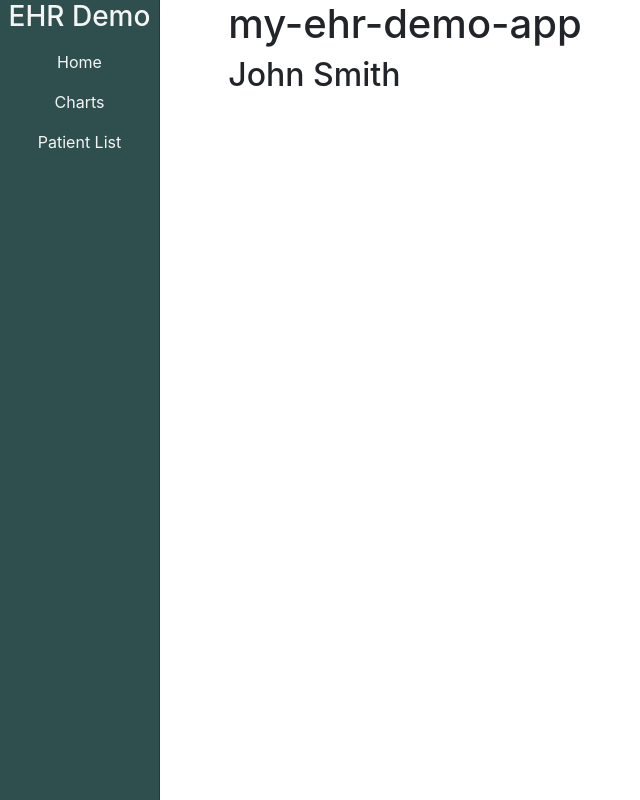
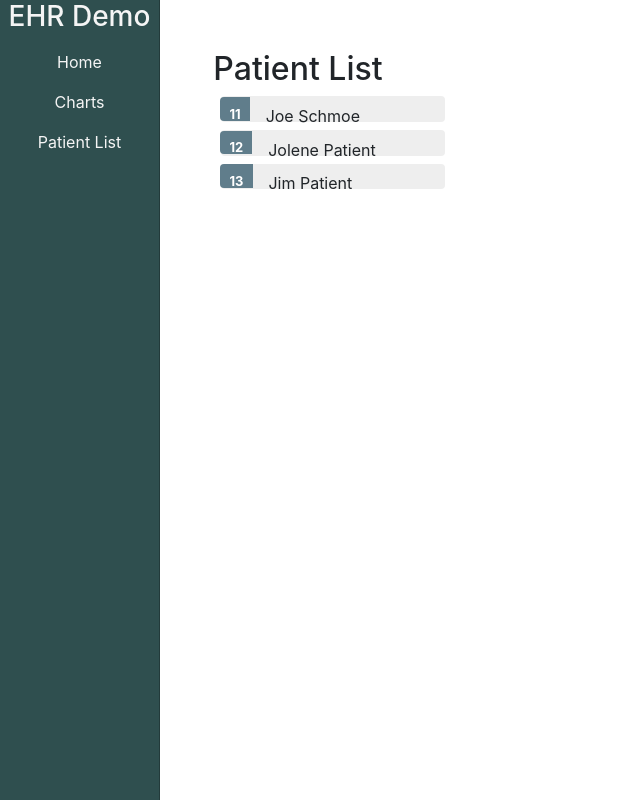
Before and after one commit to ajom/ehr-demo, an Angular app: page / in a window 1280 px wide. Shown: the whole page, without its empty margins (0-640 px from the left). Built offline with nearby package versions, Linux system fonts and the light colour scheme.

Commit message:
Added patient detail views

```diff
--- a/src/app/app.component.css
+++ b/src/app/app.component.css
@@ -1,4 +1,4 @@
-@media (min-width: 767px) {
+@media (min-width: 675px) {
     #navigation {
         position: fixed;
         background-color: darkslategray;
--- a/src/app/app.component.html
+++ b/src/app/app.component.html
@@ -14,8 +14,12 @@
    </div>
 
    <div id="main" class="col-lg-10 col-md-9 col-sm-9 fill">
-      <h1>{{title}}</h1>
-      <app-patients></app-patients>
+      <div class="row">
+        <div class="col-12" style="height: 50px"></div>
+      </div>
+      <div class="row">
+          <app-patients></app-patients>
+      </div>
    </div>
   </div>
  </div>
--- a/src/app/app.module.ts
+++ b/src/app/app.module.ts
@@ -1,18 +1,22 @@
 import { BrowserModule } from '@angular/platform-browser';
 import { NgModule } from '@angular/core';
 import { NgbModule } from '@ng-bootstrap/ng-bootstrap';
+import { FormsModule } from '@angular/forms';
 
 import { AppComponent } from './app.component';
 import { PatientsComponent } from './patients/patients.component';
+import { PatientDetailComponent } from './patient-detail/patient-detail.component';
 
 @NgModule({
   declarations: [
     AppComponent,
     PatientsComponent,
+    PatientDetailComponent,
   ],
   imports: [
     BrowserModule,
-    NgbModule
+    NgbModule,
+    FormsModule
   ],
   providers: [],
   bootstrap: [AppComponent]
--- /dev/null
+++ b/src/app/mock-patients.ts
@@ -0,0 +1,31 @@
+import { Patient } from './patient';
+
+export const PATIENTS: Patient[] = [
+    { id: 11,
+        firstName: 'Joe',
+        lastName: 'Schmoe',
+        dob: 'July 25, 1985',
+        sex: 'M',
+        address: '123 Street St Boston, MA',
+        phone: '1231231234',
+        accessed: 'Today',
+        diagnoses: '' },
+    { id: 12,
+        firstName: 'Jolene',
+        lastName: 'Patient',
+        dob: 'July 25, 1985',
+        sex: 'F',
+        address: '123 Street St Boston, MA',
+        phone: '1231231234',
+        accessed: 'Today',
+        diagnoses: ''},
+    { id: 13,
+        firstName: 'Jim',
+        lastName: 'Patient',
+        dob: 'July 25, 1985',
+        sex: 'M',
+        address: '123 Street St Boston, MA',
+        phone: '1231231234',
+        accessed: 'Today',
+        diagnoses: ''}
+];
--- /dev/null
+++ b/src/app/patient-detail/patient-detail.component.html
@@ -0,0 +1,13 @@
+<div *ngIf="patient">
+
+  <h2>{{patient.firstName}} {{patient.lastName}} Details</h2>
+  <div><span>id: </span>{{patient.id}}</div>
+  <div><span>sex: </span>{{patient.sex}}</div>
+  <div><span>dob: </span>{{patient.dob}}</div>
+  <div>
+    <label>Diagnoses:
+      <input [(ngModel)]="patient.diagnoses" placeholder="none">
+    </label>
+  </div>
+
+</div>
--- /dev/null
+++ b/src/app/patient-detail/patient-detail.component.ts
@@ -0,0 +1,16 @@
+import { Component, OnInit, Input } from '@angular/core';
+import { Patient } from '../patient';
+
+@Component({
+  selector: 'app-patient-detail',
+  templateUrl: './patient-detail.component.html',
+  styleUrls: ['./patient-detail.component.css']
+})
+export class PatientDetailComponent implements OnInit {
+  @Input() patient: Patient;
+  constructor() { }
+
+  ngOnInit() {
+  }
+
+}
--- a/src/app/patient.ts
+++ b/src/app/patient.ts
@@ -7,4 +7,5 @@ export class Patient {
     address: string;
     phone: string;
     accessed: string;
+    diagnoses: string;
 }
--- a/src/app/patients/patients.component.css
+++ b/src/app/patients/patients.component.css
@@ -0,0 +1,47 @@
+.selected {
+    background-color: #CFD8DC !important;
+    color: white;
+  }
+  .patients {
+    margin: 0 0 2em 0;
+    list-style-type: none;
+    padding: 0;
+    width: 15em;
+  }
+  .patients li {
+    cursor: pointer;
+    position: relative;
+    left: 0;
+    background-color: #EEE;
+    margin: .5em;
+    padding: .3em 0;
+    height: 1.6em;
+    border-radius: 4px;
+  }
+  .patients li.selected:hover {
+    background-color: #BBD8DC !important;
+    color: white;
+  }
+  .patients li:hover {
+    color: #607D8B;
+    background-color: #DDD;
+    left: .1em;
+  }
+  .patients .text {
+    position: relative;
+    top: -3px;
+  }
+  .patients .badge {
+    display: inline-block;
+    font-size: small;
+    color: white;
+    padding: 0.8em 0.7em 0 0.7em;
+    background-color: #607D8B;
+    line-height: 1em;
+    position: relative;
+    left: -1px;
+    top: -4px;
+    height: 1.8em;
+    margin-right: .8em;
+    border-radius: 4px 0 0 4px;
+  }
--- a/src/app/patients/patients.component.html
+++ b/src/app/patients/patients.component.html
@@ -1 +1,9 @@
-<h2>{{patient.firstName}} {{patient.lastName}} </h2>
+<h2>Patient List</h2>
+
+<ul class="patients">
+  <li *ngFor="let patient of patients" [class.selected]="patient === selectedPatient" (click)="onSelect(patient)">
+    <span class="badge">{{patient.id}}</span> {{patient.firstName}} {{patient.lastName}}
+  </li>
+</ul>
+
+<app-patient-detail [patient]="selectedPatient"></app-patient-detail>
--- a/src/app/patients/patients.component.ts
+++ b/src/app/patients/patients.component.ts
@@ -1,5 +1,6 @@
 import { Component, OnInit } from '@angular/core';
 import { Patient } from '../patient';
+import { PATIENTS } from '../mock-patients';
 
 @Component({
   selector: 'app-patients',
@@ -7,16 +8,12 @@ import { Patient } from '../patient';
   styleUrls: ['./patients.component.css']
 })
 export class PatientsComponent implements OnInit {
-  patient: Patient = {
-    id: 12345678,
-    firstName: 'John',
-    lastName: 'Smith',
-    dob: 'July 25, 1985',
-    sex: 'M',
-    address: '123 Street St Boston, MA',
-    phone: '1231231234',
-    accessed: 'Today'
-  };
+  patients = PATIENTS;
+
+  selectedPatient: Patient;
+  onSelect(patient: Patient): void {
+    this.selectedPatient = patient;
+  }
 
   constructor() { }
 
```
Also changed, not shown: src/app/patient-detail/patient-detail.component.css (added), 1 other file (tests, documents, lock files or other folders).
